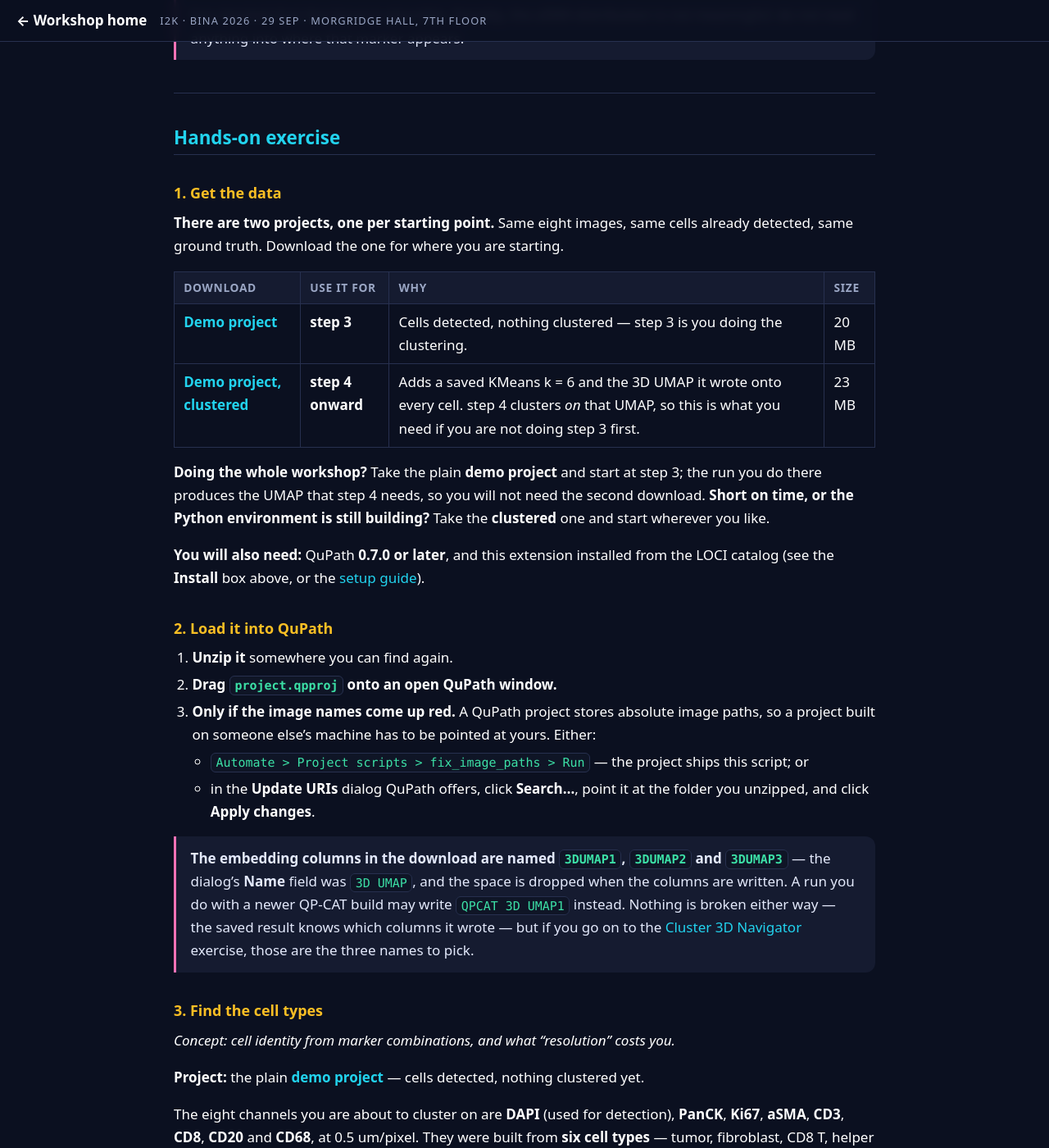
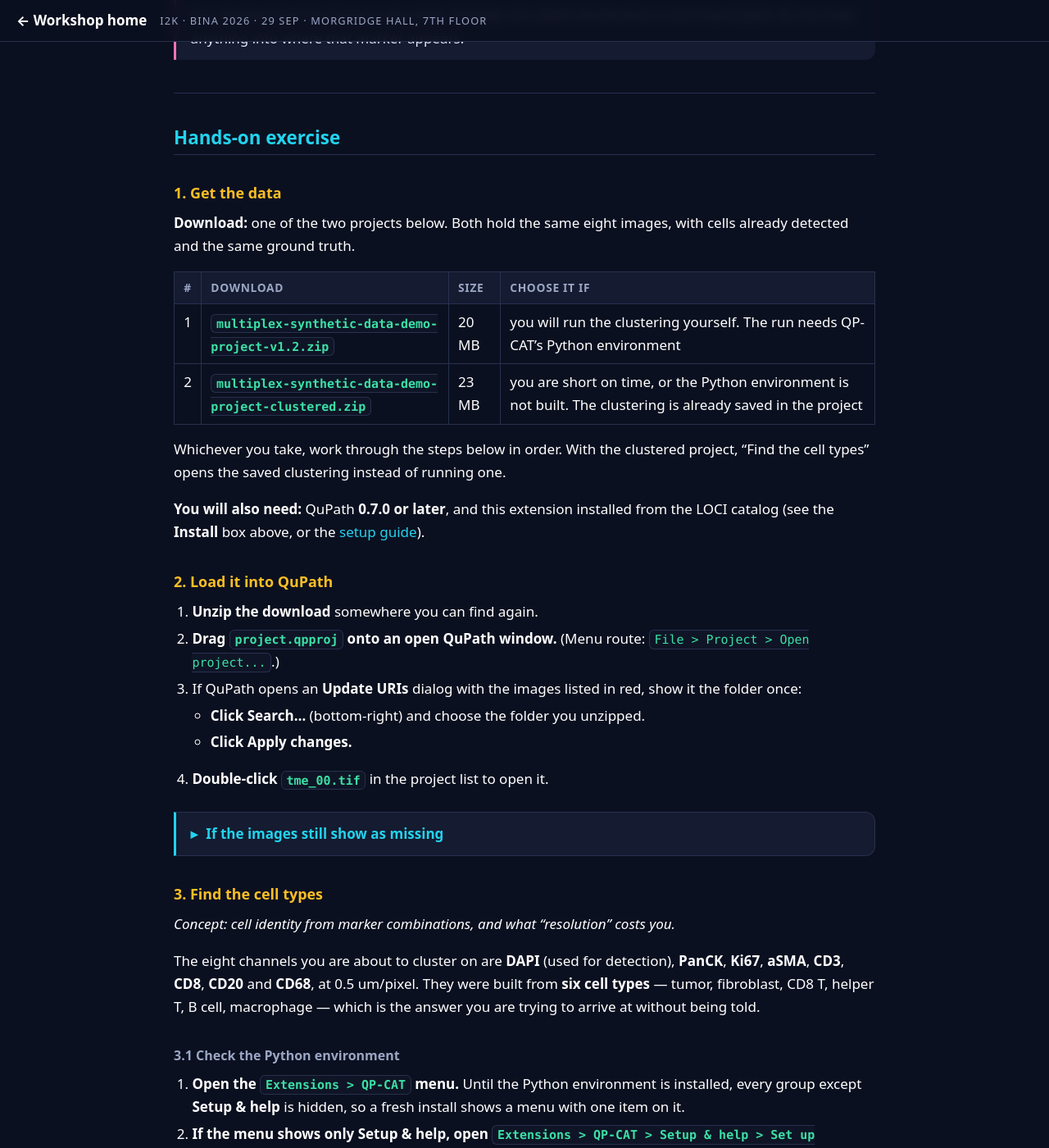
Before and after one commit to MichaelSNelson/BINA-I2K-2026-QuPath-Extensions, a Jekyll site: the page built from docs/03-qp-cat-cell-analysis-tools.md, in a window 1280 px wide and 1400 px high, scrolled down 2349 px. Shown: the whole window at 82% size. Built offline with Jekyll 4.4.1, drawn with Linux system fonts in a browser that asks for light colours; some of the changed text lies outside the part shown.

Commit message:
Guide 03 steps 1-2: one clear download choice; load steps that open an image
Step 1 is a two-row table saying when to take each project, with no
routing to numbered steps. Step 2 is unzip, drag, the Update URIs fix if
the dialog appears, then double-click tme_00.tif, with the path-fixing
script collapsed. The column-name note moves to 4.1, collapsed. Step 3
says when to click Run Clustering and what clustered-project users do
instead.

Claude-Session: https://claude.ai/code/session_01KwiACUr5MacuDvqp74c96o

```diff
--- a/docs/03-qp-cat-cell-analysis-tools.md
+++ b/docs/03-qp-cat-cell-analysis-tools.md
@@ -200,42 +200,43 @@ Why synthetic, for a workshop:
 
 ### 1. Get the data
 
-**There are two projects, one per starting point.** Same eight images, same cells already
-detected, same ground truth. Download the one for where you are starting.
+**Download:** one of the two projects below. Both hold the same eight images, with cells
+already detected and the same ground truth.
 
-| Download | Use it for | Why | Size |
+| # | Download | Size | Choose it if |
 |---|---|---|---|
-| **[Demo project](https://github.com/uw-loci/multiplex-synthetic-data/releases/download/v1.2/multiplex-synthetic-data-demo-project-v1.2.zip)** | **step 3** | Cells detected, nothing clustered — step 3 is you doing the clustering. | 20 MB |
-| **[Demo project, clustered](https://github.com/uw-loci/multiplex-synthetic-data/releases/download/v1.2/multiplex-synthetic-data-demo-project-clustered.zip)** | **step 4 onward** | Adds a saved KMeans k = 6 and the 3D UMAP it wrote onto every cell. step 4 clusters *on* that UMAP, so this is what you need if you are not doing step 3 first. | 23 MB |
+| 1 | **[`multiplex-synthetic-data-demo-project-v1.2.zip`](https://github.com/uw-loci/multiplex-synthetic-data/releases/download/v1.2/multiplex-synthetic-data-demo-project-v1.2.zip)** | 20 MB | you will run the clustering yourself. The run needs QP-CAT's Python environment |
+| 2 | **[`multiplex-synthetic-data-demo-project-clustered.zip`](https://github.com/uw-loci/multiplex-synthetic-data/releases/download/v1.2/multiplex-synthetic-data-demo-project-clustered.zip)** | 23 MB | you are short on time, or the Python environment is not built. The clustering is already saved in the project |
 
-**Doing the whole workshop?** Take the plain **demo project** and start at step 3; the run you
-do there produces the UMAP that step 4 needs, so you will not need the second download.
-**Short on time, or the Python environment is still building?** Take the **clustered** one and
-start wherever you like.
+Whichever you take, work through the steps below in order. With the clustered project,
+"Find the cell types" opens the saved clustering instead of running one.
 
 **You will also need:** QuPath **0.7.0 or later**, and this extension installed from the LOCI
 catalog (see the **Install** box above, or the [setup guide](setup.md)).
 
 ### 2. Load it into QuPath
 
-1. **Unzip it** somewhere you can find again.
-2. **Drag `project.qpproj` onto an open QuPath window.**
-3. **Only if the image names come up red.** A QuPath project stores absolute image paths, so a
-   project built on someone else's machine has to be pointed at yours. Either:
-   - `Automate > Project scripts > fix_image_paths > Run` — the project ships this script; or
-   - in the **Update URIs** dialog QuPath offers, click **Search...**, point it at the folder
-     you unzipped, and click **Apply changes**.
+1. **Unzip the download** somewhere you can find again.
+2. **Drag `project.qpproj` onto an open QuPath window.** (Menu route:
+   `File > Project > Open project...`.)
+3. If QuPath opens an **Update URIs** dialog with the images listed in red, show it the folder
+   once:
+   - **Click Search...** (bottom-right) and choose the folder you unzipped.
+   - **Click Apply changes.**
+4. **Double-click `tme_00.tif`** in the project list to open it.
 
-> **The embedding columns in the download are named `3DUMAP1`, `3DUMAP2` and `3DUMAP3`** — the
-> dialog's **Name** field was `3D UMAP`, and the space is dropped when the columns are written. A
-> run you do with a newer QP-CAT build may write `QPCAT 3D UMAP1` instead. Nothing is broken
-> either way — the saved result knows which columns it wrote — but if you go on to the
-> [Cluster 3D Navigator](04-cluster-3d-navigator.md) exercise, those are the three names to pick.
+<details markdown="1">
+<summary><b>If the images still show as missing</b></summary>
+
+The project ships a script that points every image at the folder beside `project.qpproj`.
+
+1. **Open `Automate > Project scripts > fix_image_paths`.**
+2. **Click Run.**
+
+</details>
 
 ### 3. Find the cell types
 *Concept: cell identity from marker combinations, and what "resolution" costs you.*
-
-**Project:** the plain **[demo project](https://github.com/uw-loci/multiplex-synthetic-data/releases/download/v1.2/multiplex-synthetic-data-demo-project-v1.2.zip)** — cells detected, nothing clustered yet.
 
 The eight channels you are about to cluster on are **DAPI** (used for detection), **PanCK**,
 **Ki67**, **aSMA**, **CD3**, **CD8**, **CD20** and **CD68**, at 0.5 um/pixel. They were built
@@ -244,17 +245,17 @@ the answer you are trying to arrive at without being told.
 
 #### 3.1 Check the Python environment
 
-**Check the environment first.** Open `Extensions > QP-CAT`. Until the Python environment
-is installed, every group except **Setup & help** is hidden, so a fresh install shows a menu
-with one item on it — that is expected, not a broken install. Build it from
-`Extensions > QP-CAT > Setup & help > Set up analysis environment (first run)...`. Once it is ready the menu fills
-out:
+1. **Open the `Extensions > QP-CAT` menu.** Until the Python environment is installed, every
+   group except **Setup & help** is hidden, so a fresh install shows a menu with one item on it.
+2. **If the menu shows only Setup & help, open
+   `Extensions > QP-CAT > Setup & help > Set up analysis environment (first run)...`** and let it
+   finish. Once the environment is ready the menu fills out:
 
 <img src="../images/qp-cat/menu.png" alt="The Extensions menu with QP-CAT expanded. Its first item is Find cell populations (clustering), followed by the submenus Classify cells, Explore and spatial, Results and populations, Export, and Setup and help. The extensions list behind it shows QuIET, Classify Object Subset, Project Metadata Browser, Channel Names Viewer, Class Distribution and Cluster 3D Navigator" width="586">
 
 #### 3.2 Set up the clustering run
 
-Open **`Extensions > QP-CAT > Find cell populations (clustering)...`**, and set it up like this:
+**Open `Extensions > QP-CAT > Find cell populations (clustering)...`** and set it up like this:
 
 | Section | Setting |
 |---|---|
@@ -270,8 +271,10 @@ this exercise start from the first rather than from defaults. While a run is goi
 progress checklist shows how long each step has taken — useful for deciding which spatial
 statistics are worth their time on your own data.
 
-> **Short on time, or something went wrong?** If you took the **clustered** project,
-> everything below is already computed in it.
+**Click Run Clustering.**
+
+> **Using the clustered project, or did the run fail?** The clustered project already holds
+> this run, so open the saved result instead of running:
 >
 > 1. **Open `Extensions > QP-CAT > Results & populations > View Past Results...`.**
 > 2. **Pick `auto_20260924_135415_kmeans`.**
@@ -350,10 +353,8 @@ true type is in the `cell_type` column.
 ### 4. Cluster on the UMAP instead of the markers
 *Concept: letting the data choose the number of clusters, and what that costs you.*
 
-**Project:** whatever you used for step 3, if you did it — that run wrote the 3D UMAP this
-step needs. Starting here instead? Take the
-**[clustered demo project](https://github.com/uw-loci/multiplex-synthetic-data/releases/download/v1.2/multiplex-synthetic-data-demo-project-clustered.zip)**,
-which ships that UMAP already on the cells. This is the main reason that download exists.
+This step needs the 3D UMAP that the clustering in "Find the cell types" wrote onto every
+cell. The clustered project already has it.
 
 Step 3 made you choose *k*. You do not have to, and you already have what that takes: a 3D
 UMAP on every cell.
@@ -377,6 +378,17 @@ settings:
 | 6 | Clustering Algorithm: **min_samples** | **0** |
 | 7 | Clustering Algorithm: **Cluster selection** | **Leaf (finest clusters)** |
 | 8 | Batch correction (Harmony) | **Off** |
+
+<details markdown="1">
+<summary><b>Why the UMAP columns have two possible names</b></summary>
+
+**The embedding columns in the download are named `3DUMAP1`, `3DUMAP2` and `3DUMAP3`** — the
+dialog's **Name** field was `3D UMAP`, and the space is dropped when the columns are written. A
+run you do with a newer QP-CAT build may write `QPCAT 3D UMAP1` instead. Nothing is broken
+either way — the saved result knows which columns it wrote — but if you go on to the
+[Cluster 3D Navigator](04-cluster-3d-navigator.md) exercise, those are the three names to pick.
+
+</details>
 
 <div class="shots" markdown="0">
 <figure style="max-width:642px">
```
